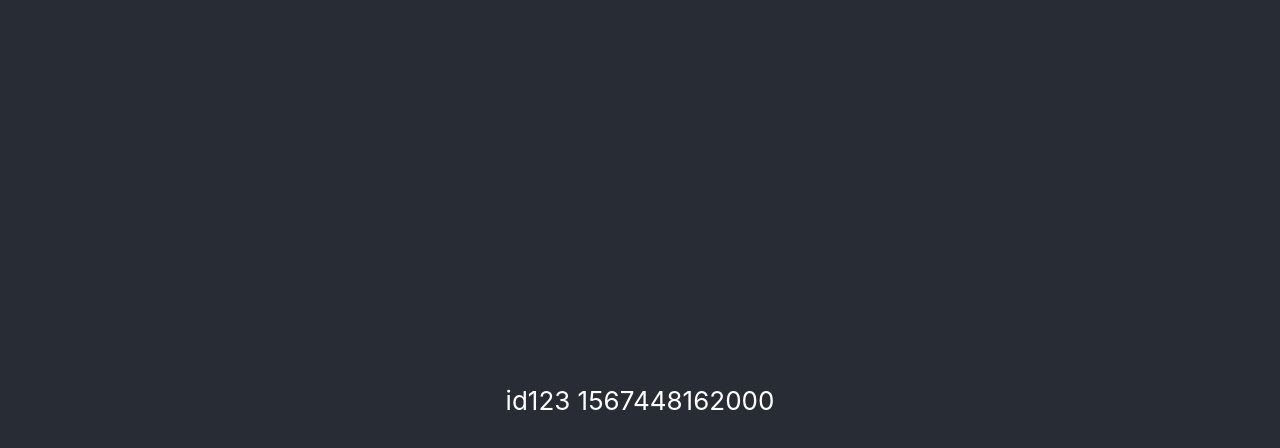
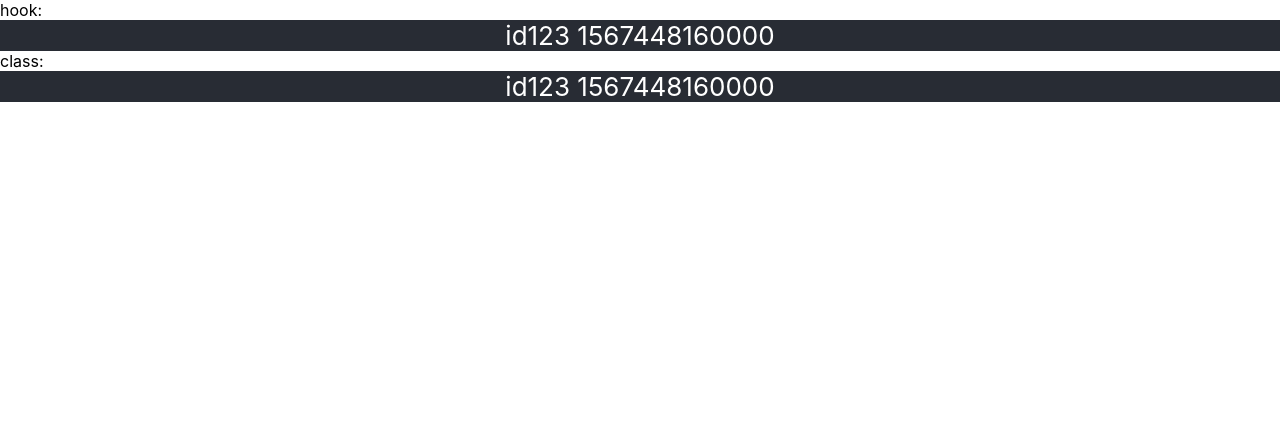
Before and after one commit to stephenh/hooks-sandbox, a React (Create React App) app: page / in a window 1280 px wide. Shown: the top 448 px of the page. Built offline with nearby package versions, Linux system fonts and the light colour scheme.

Commit message:
Proof of concept class hooks.

```diff
--- a/src/App.css
+++ b/src/App.css
@@ -4,7 +4,6 @@
 
 .App-header {
   background-color: #282c34;
-  min-height: 100vh;
   display: flex;
   flex-direction: column;
   align-items: center;
--- /dev/null
+++ b/src/AppClass.tsx
@@ -0,0 +1,22 @@
+import React from 'react';
+import './App.css';
+import { useFriendStatus } from "./friendStatusClassHook";
+
+export class AppClass extends React.Component {
+
+  public effects: Array<Function> = [];
+  private isOnline = useFriendStatus(this, "id123");
+
+  public render() {
+    return <div className="App">
+      <header className="App-header">
+        {this.isOnline()}
+      </header>
+    </div>
+  }
+
+  public componentDidMount(): void {
+    this.effects.forEach(e => e());
+  }
+
+}
--- /dev/null
+++ b/src/friendStatusClassHook.ts
@@ -0,0 +1,38 @@
+import { Component } from 'react';
+import { AppClass } from "./AppClass";
+
+type Getter<T> = () => T;
+type Setter<T> = (t: T) => void;
+
+function useState<T>(component: Component<any, any>, def?: T): [Getter<T>, Setter<T>]  {
+  const hookId = (component as any).hookId = ((component as any).hookId || 0) + 1;
+  const getter = () => (component.state && component.state[`hook-${hookId}`]) || def;
+  const setter = (v: T) => component.setState({ [`hook-${hookId}`]: v });
+  return [getter, setter];
+}
+
+function useEffect(component: AppClass, effect: () => void): void {
+  component.effects.push(effect);
+}
+
+export function useFriendStatus(component: AppClass, friendID: string): Getter<string> {
+  const [isOnline, setIsOnline] = useState(component, 'offline');
+
+  function handleStatusChange(status: string) {
+    setIsOnline(status);
+  }
+
+  useEffect(component, () => {
+    console.log('Subscribing');
+    const timer = setInterval(() => {
+      handleStatusChange(`${friendID} ${new Date().getTime().toString()}`);
+    }, 1000);
+
+    return () => {
+      console.log('Unsubscribing');
+      clearInterval(timer);
+    };
+  });
+
+  return isOnline;
+}
--- a/src/index.tsx
+++ b/src/index.tsx
@@ -2,10 +2,12 @@ import React from 'react';
 import ReactDOM from 'react-dom';
 import './index.css';
 import { AppHook } from './AppHook';
+import { AppClass } from "./AppClass";
 import * as serviceWorker from './serviceWorker';
 
 ReactDOM.render(<div>
-  <AppHook />
+  hook: <AppHook />
+  class: <AppClass />
 </div>, document.getElementById('root'));
 
 // If you want your app to work offline and load faster, you can change
```
